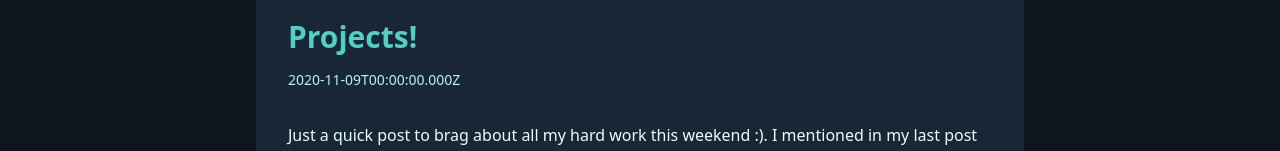
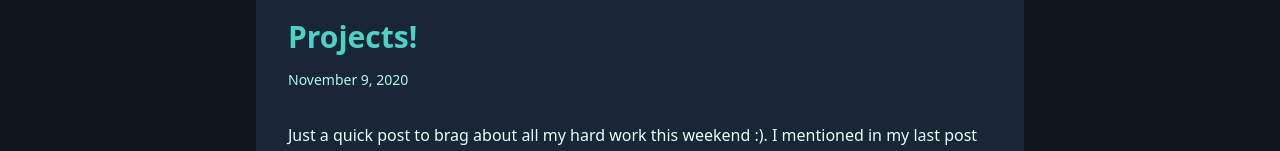
Before and after one commit to shan5742/me, a Next.js app: page /blog in a window 1280 px wide. Shown: the part 330-481 px from the top of the page. Built offline with nearby package versions, Linux system fonts and the light colour scheme.

Commit message:
format date

```diff
--- a/pages/blog/index.js
+++ b/pages/blog/index.js
@@ -35,7 +35,9 @@ export default function Blog({ posts }) {
                   </a>
                 </Link>
               </h3>
-              <span className="mb-8 text-sm text-secondary">{date}</span>
+              <span className="mb-8 text-sm text-secondary">
+                {moment(date).format("LL")}
+              </span>
             </header>
             <section>
               <p className="my-8 text-primary">{description}</p>
```
